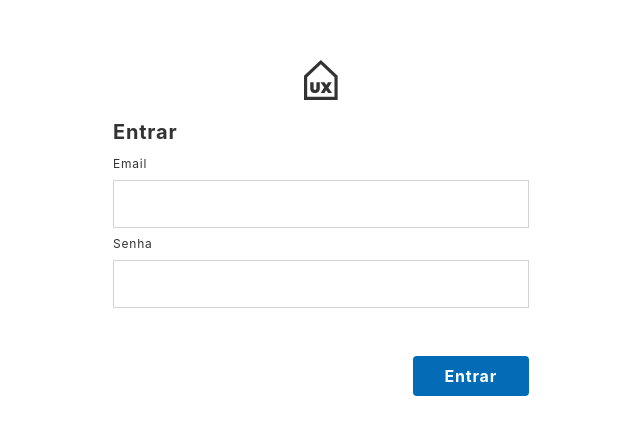
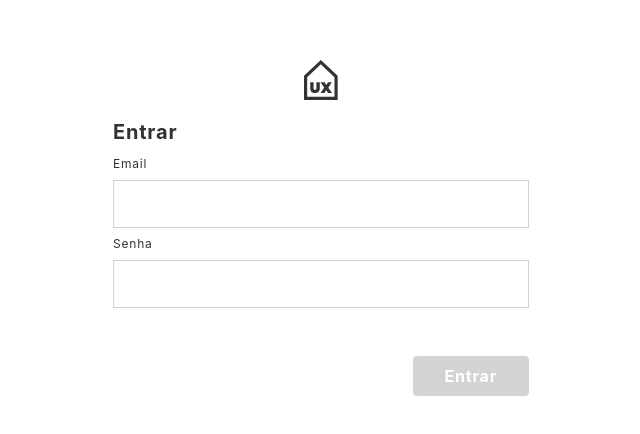
Before and after one commit to fischerafael/ux-arq-client, a Next.js app: page /login in a window 1280 px wide. Shown: the part 172-606 px from the top of the page, without its empty margins (319-959 px from the left). Built offline with nearby package versions, Linux system fonts and the light colour scheme.

Commit message:
added validation field

```diff
--- a/src/external/ui/molecules/Button/index.ts
+++ b/src/external/ui/molecules/Button/index.ts
@@ -1,15 +1,37 @@
-import styled from 'styled-components'
+import styled, { css } from 'styled-components'
 
-export const DefaultButton = styled.button`
-    background: ${({ theme }) => theme.colors.primary};
+interface Props {
+    disabled?: boolean
+}
+
+export const DefaultButton = styled.button<Props>`
+    ${({ disabled }) => {
+        if (disabled === true) {
+            return DisableButton
+        }
+        return AbleButton
+    }}
+
     color: white;
 
     height: 2.5rem;
     padding: 0 2rem;
     font-size: 1rem;
+`
+const AbleButton = css`
+    background: ${({ theme }) => theme.colors.primary};
 
     &:hover {
         color: ${({ theme }) => theme.colors.primary};
         background: white;
     }
 `
+const DisableButton = css`
+    background: lightgrey;
+    cursor: not-allowed;
+
+    &:hover {
+        color: white;
+        background: lightgrey;
+    }
+`
--- a/src/external/ui/pages/Login/index.tsx
+++ b/src/external/ui/pages/Login/index.tsx
@@ -1,4 +1,4 @@
-import React from 'react'
+import React, { useEffect } from 'react'
 import useForm from '../../../hooks/useForm'
 
 import DefaultInput from '../../molecules/Inputs/Default'
@@ -16,6 +16,16 @@ const Login = () => {
         password: ''
     })
     const { setLoading } = useLoader()
+
+    const [isValid, setValid] = React.useState(false)
+
+    useEffect(() => {
+        if (data.email.length >= 6 && data.password.length >= 6) {
+            setValid(true)
+        } else {
+            setValid(false)
+        }
+    }, [data])
 
     async function handleUserLogin(e: any) {
         e.preventDefault()
@@ -83,6 +93,7 @@ const Login = () => {
                 <DefaultButton
                     type="submit"
                     style={{ marginTop: '3rem', alignSelf: 'flex-end' }}
+                    disabled={isValid ? false : true}
                 >
                     Entrar
                 </DefaultButton>
```
